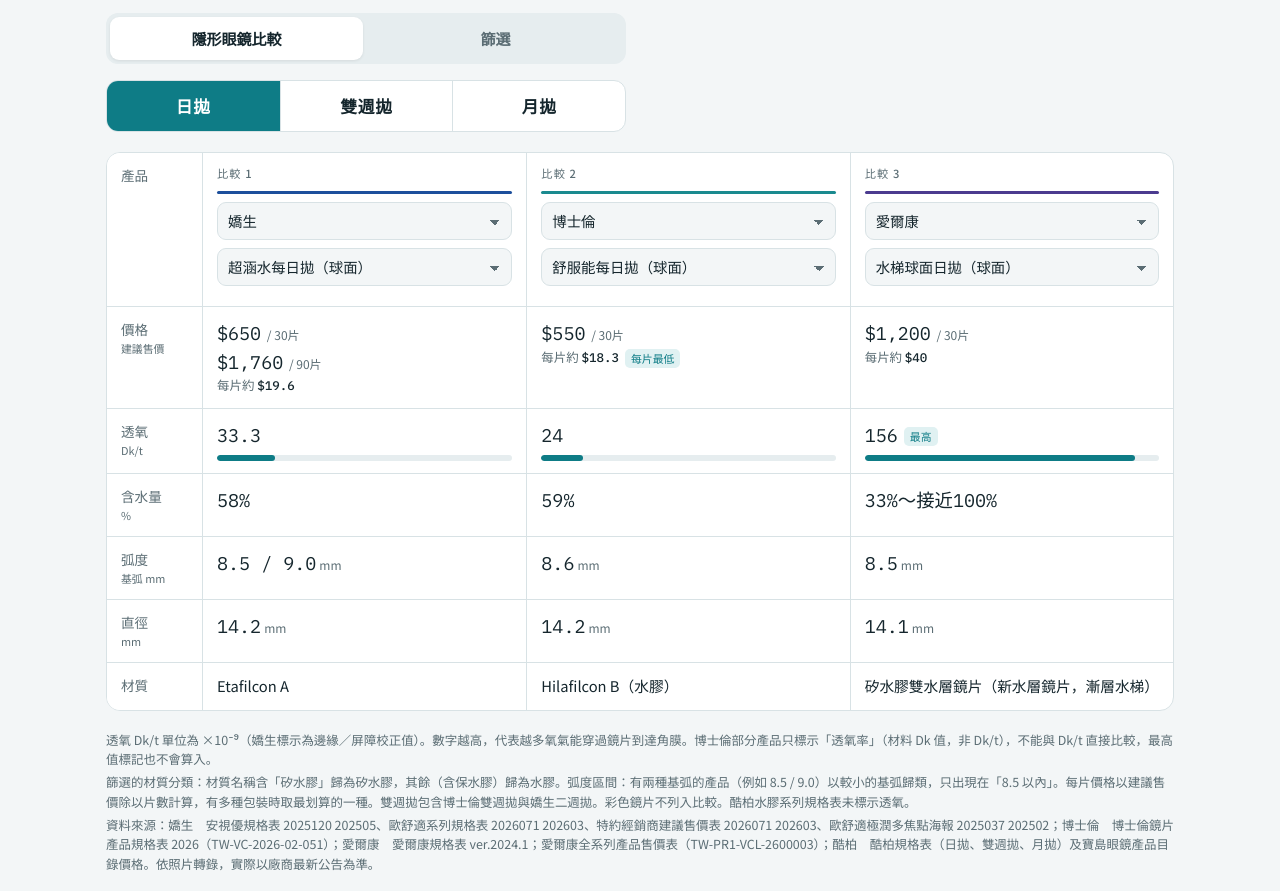
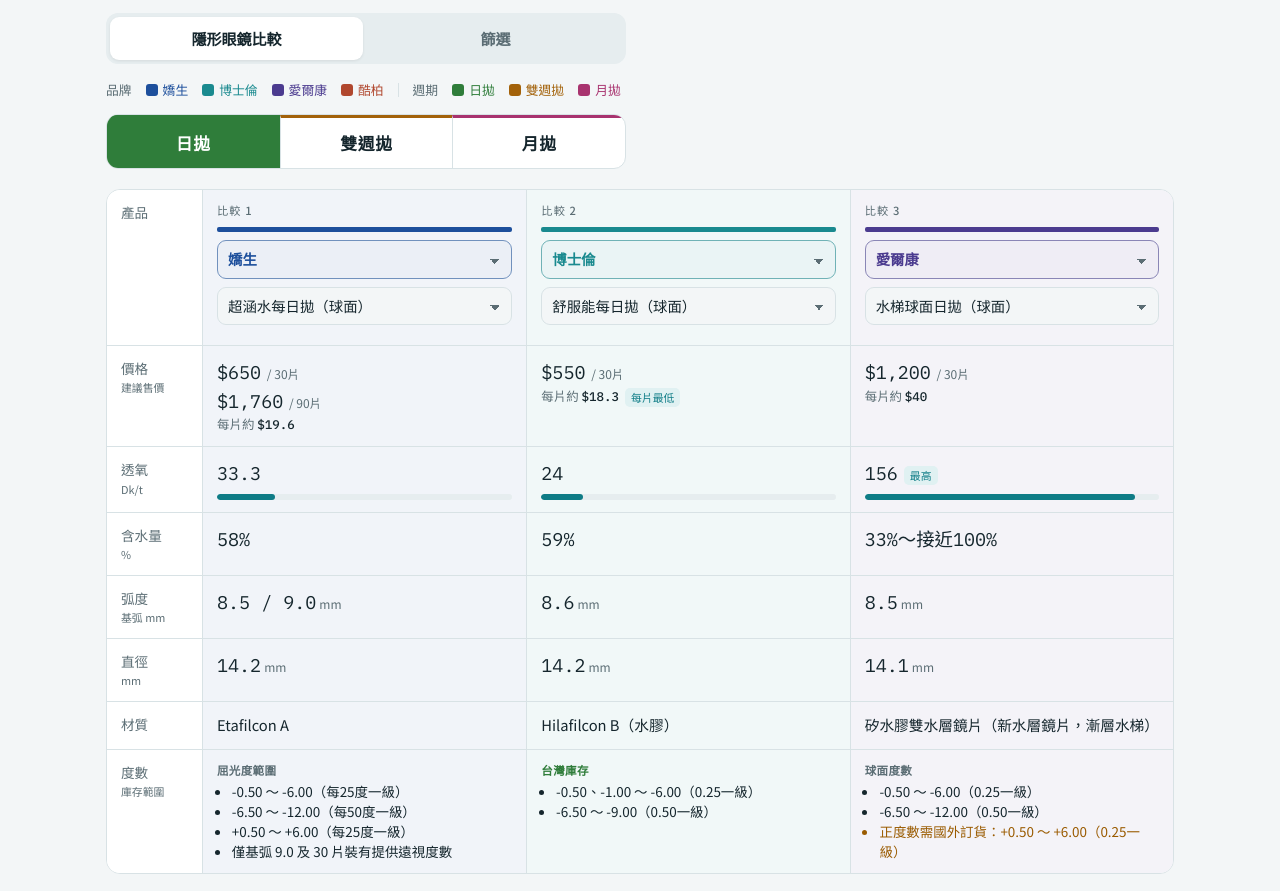
Before and after one commit to Luna05140514/scl, a plain HTML site: page index.html in a window 1280 px wide. Shown: the part 97-988 px from the top of the page. Drawn offline with Linux system fonts and the light colour scheme.

Commit message:
Add files via upload

```diff
--- a/index.html
+++ b/index.html
@@ -1,4 +1,10 @@
-<!doctype html><html><head><meta charset=utf8><meta name=viewport content="width=device-width,initial-scale=1,viewport-fit=cover"><style>:root{color-scheme:light;box-sizing:border-box;padding-top:env(safe-area-inset-top,0px);padding-bottom:env(safe-area-inset-bottom,0px)}html{scroll-padding-top:env(safe-area-inset-top,0px)}body{margin:0;padding:0;font:14px -apple-system,BlinkMacSystemFont,sans-serif;background:#fff;color:#000}img{max-width:100%}[hidden]:not([hidden=until-found i]){display:none!important}</style></head><body>
+<!doctype html>
+<html lang="zh-Hant">
+<head>
+<meta charset="utf-8">
+<meta name="viewport" content="width=device-width,initial-scale=1,viewport-fit=cover">
+</head>
+<body style="margin:0">
 <title>隱形眼鏡品牌比較</title>
 <meta name="claude:viewport-fit-sides" content="cover">
 <link rel="preconnect" href="https://fonts.googleapis.com">
@@ -9,17 +15,18 @@
   --bg:#f3f6f7; --surface:#ffffff; --ink:#15262d; --muted:#5b6d74; --line:#d8e2e5;
   --accent:#0e7c86; --accent-soft:#e0f1f2; --warn:#9a5b00; --warn-soft:#fdf1dc; --track:#e6edef;
   --jnj:#1d4f9c; --bl:#1a8a8f; --alcon:#4b3b8f; --cooper:#b0472e;
+  --daily:#2f7d3a; --weekly:#a3620a; --monthly:#a8336f;
   --sans:"Noto Sans TC",-apple-system,"PingFang TC","Microsoft JhengHei",sans-serif;
   --mono:"IBM Plex Mono",ui-monospace,Menlo,monospace;
 }
 @media (prefers-color-scheme: dark){:root:not([data-theme="light"]){
   --bg:#0f181b; --surface:#172428; --ink:#e4eef0; --muted:#93a8ae; --line:#2a3b40;
   --accent:#4cc3cc; --accent-soft:#163b3f; --warn:#f2b866; --warn-soft:#3a2c14; --track:#24353a;
-  --jnj:#7fa8ec; --bl:#5fcdd2; --alcon:#a99ae6; --cooper:#ec8f76; color-scheme:dark}}
+  --jnj:#7fa8ec; --bl:#5fcdd2; --alcon:#a99ae6; --cooper:#ec8f76; --daily:#7fcb8c; --weekly:#efb45e; --monthly:#ee8fc0; color-scheme:dark}}
 :root[data-theme="dark"]{
   --bg:#0f181b; --surface:#172428; --ink:#e4eef0; --muted:#93a8ae; --line:#2a3b40;
   --accent:#4cc3cc; --accent-soft:#163b3f; --warn:#f2b866; --warn-soft:#3a2c14; --track:#24353a;
-  --jnj:#7fa8ec; --bl:#5fcdd2; --alcon:#a99ae6; --cooper:#ec8f76; color-scheme:dark}
+  --jnj:#7fa8ec; --bl:#5fcdd2; --alcon:#a99ae6; --cooper:#ec8f76; --daily:#7fcb8c; --weekly:#efb45e; --monthly:#ee8fc0; color-scheme:dark}
 *{box-sizing:border-box}
 body{background:var(--bg);color:var(--ink);font-family:var(--sans);font-size:15px;line-height:1.55}
 .wrap{max-width:1100px;margin:0 auto;padding-left:max(16px,env(safe-area-inset-left,0px));padding-right:max(16px,env(safe-area-inset-right,0px))}
@@ -114,6 +121,36 @@ footer p{margin:4px 0}
 .sgroup h2 small{font-size:.75rem;color:var(--muted);font-weight:400}
 .sgroup .results{margin-bottom:0}
 .empty{border:1px dashed var(--line);border-radius:12px;padding:20px;color:var(--muted);background:var(--surface)}
+/* 色彩區分：品牌色塊（欄位、卡片）、拋棄週期色（分頁、標籤） */
+.tabs button[data-t]{border-top:3px solid var(--tc)}
+.tabs button[aria-pressed="true"]{background:var(--tc);color:var(--surface)}
+.tabs button[data-t="daily"],.chip[data-v="daily"],.pill.t-daily{--tc:var(--daily)}
+.tabs button[data-t="weekly"],.chip[data-v="weekly"],.pill.t-weekly{--tc:var(--weekly)}
+.tabs button[data-t="monthly"],.chip[data-v="monthly"],.pill.t-monthly{--tc:var(--monthly)}
+.chip[data-f="type"][aria-pressed="true"]:not([data-v="all"]){background:var(--tc);border-color:var(--tc);color:var(--surface)}
+.chip[data-f="type"]:not([data-v="all"]):not([aria-pressed="true"]){border-color:color-mix(in srgb,var(--tc) 45%,var(--line));color:var(--tc)}
+.pill[class*="t-"]{background:color-mix(in srgb,var(--tc) 14%,var(--surface));color:var(--tc)}
+td.bcol{background:color-mix(in srgb,var(--c) 6%,var(--surface))}
+.brandline{height:5px}
+select.bsel{border-color:color-mix(in srgb,var(--c) 55%,var(--line));color:var(--c);font-weight:700;background-color:color-mix(in srgb,var(--c) 9%,var(--surface))}
+.rcard{border-left:5px solid var(--c,var(--line));background:linear-gradient(to right,color-mix(in srgb,var(--c) 5%,var(--surface)),var(--surface) 60%)}
+.sgroup h2{border-bottom-color:color-mix(in srgb,var(--c) 60%,var(--line))}
+.legend{display:flex;flex-wrap:wrap;gap:6px 14px;font-size:.8rem;color:var(--muted);margin:0 0 14px;align-items:center}
+.legend span{display:inline-flex;align-items:center;gap:5px;font-weight:500}
+.legend i{width:12px;height:12px;border-radius:3px;display:inline-block}
+.legend .lt{color:var(--muted);font-weight:400}
+.legend .sep{width:1px;height:14px;background:var(--line)}
+.pw{display:flex;flex-direction:column;gap:8px;font-size:.84rem;line-height:1.5}
+.pw .pl{font-size:.72rem;font-weight:700;color:var(--muted);letter-spacing:.03em}
+.pw .pl.stock{color:var(--daily)}
+.pw .pl.order{color:var(--warn)}
+.pw ul{margin:2px 0 0;padding-left:1.1em}
+.pw li{margin:0}
+.pw li.order{color:var(--warn)}
+details.pwd{border-top:1px solid var(--line);padding-top:6px}
+details.pwd summary{cursor:pointer;font-size:.8rem;color:var(--muted);font-weight:500}
+details.pwd[open] summary{margin-bottom:6px}
+@media (max-width:640px){.pw{font-size:.68rem;gap:5px}.pw .pl{font-size:.62rem}.pw ul{padding-left:.9em}}
 @media (max-width:640px){.pages{max-width:none}.results{grid-template-columns:1fr}.fgroup .flab{min-width:100%}}
 </style>
 
@@ -127,6 +164,7 @@ footer p{margin:4px 0}
     <button type="button" role="tab" id="tab-compare" data-pg="compare" aria-selected="true">隱形眼鏡比較</button>
     <button type="button" role="tab" id="tab-filter" data-pg="filter" aria-selected="false">篩選</button>
   </div>
+  <div class="legend" id="legend"></div>
   <section id="pg-compare">
     <div class="tabs" id="tabs" role="group" aria-label="拋棄週期"></div>
     <div class="scroller">
@@ -148,7 +186,7 @@ footer p{margin:4px 0}
 
 <footer class="wrap">
   <p>透氧 Dk/t 單位為 ×10⁻⁹（嬌生標示為邊緣／屏障校正值）。數字越高，代表越多氧氣能穿過鏡片到達角膜。博士倫部分產品只標示「透氧率」（材料 Dk 值，非 Dk/t），不能與 Dk/t 直接比較，最高值標記也不會算入。</p>
-  <p>篩選的材質分類：材質名稱含「矽水膠」歸為矽水膠，其餘（含保水膠）歸為水膠。弧度區間：有兩種基弧的產品（例如 8.5 / 9.0）以較小的基弧歸類，只出現在「8.5 以內」。每片價格以建議售價除以片數計算，有多種包裝時取最划算的一種。雙週拋包含博士倫雙週拋與嬌生二週拋。彩色鏡片不列入比較。酷柏水膠系列規格表未標示透氧。</p>
+  <p>篩選的材質分類：材質名稱含「矽水膠」歸為矽水膠，其餘（含保水膠）歸為水膠。弧度區間：有兩種基弧的產品（例如 8.5 / 9.0）以較小的基弧歸類，只出現在「8.5 以內」。每片價格以建議售價除以片數計算，有多種包裝時取最划算的一種。雙週拋包含博士倫雙週拋與嬌生二週拋。彩色鏡片不列入比較。度數列照各廠規格表原文：綠色標題為台灣庫存，橘色為需國外訂貨或非常備度數。酷柏水膠系列規格表未標示透氧。</p>
   <p id="sources"></p>
 </footer>
 
@@ -185,6 +223,11 @@ function packs(p){
   return pr.map((v,i)=>({n:n[i],price:v,each:v/n[i]}));
 }
 const fmt=v=>v>=100?Math.round(v).toLocaleString():(Math.round(v*10)/10).toString();
+function powerHTML(p){
+  if(!p||!p.power||!p.power.length) return "";
+  const cls=l=>/國外|訂貨/.test(l)?"order":/庫存|常備/.test(l)?"stock":"";
+  return `<div class="pw">${p.power.map(g=>`<div><div class="pl ${cls(g.label)}">${esc(g.label)}</div><ul>${g.lines.map(l=>`<li class="${cls(g.label)==="order"||/國外訂貨|非常備/.test(l)?"order":""}">${esc(l)}</li>`).join("")}</ul></div>`).join("")}</div>`;
+}
 function prod(i){return DATA.products.find(p=>p.id===st.slots[i].product)}
 
 function renderTabs(){
@@ -193,7 +236,7 @@ function renderTabs(){
 function buildHeader(){
   $("#head").innerHTML=`<tr><th class="rowh" scope="row">產品</th>${[0,1,2].map(i=>`<td><div class="slot"><span class="n">比較 ${i+1}</span>
     <div class="brandline" id="bl${i}"></div>
-    <select id="b${i}" data-i="${i}" data-k="brand" aria-label="第${i+1}欄品牌"></select>
+    <select id="b${i}" class="bsel" data-i="${i}" data-k="brand" aria-label="第${i+1}欄品牌"></select>
     <select id="p${i}" data-i="${i}" data-k="product" aria-label="第${i+1}欄產品"></select>
     <div id="m${i}"></div></div></td>`).join("")}</tr>`;
 }
@@ -204,6 +247,8 @@ function fillSlot(i,withBrands){
   }
   $("#b"+i).value=s.brand;
   $("#bl"+i).style.background=`var(--${s.brand})`;
+  $("#b"+i).closest("td").style.setProperty("--c",`var(--${s.brand})`);
+  $("#b"+i).closest("td").classList.add("bcol");
   const ps=$("#p"+i);
   ps.innerHTML=list.length?list.map(p=>`<option value="${p.id}">${esc(p.name)}（${CATS[p.cat]}）</option>`).join(""):`<option>—</option>`;
   ps.disabled=!list.length;
@@ -241,8 +286,9 @@ function renderTable(){
     ["弧度","基弧 mm",p=>p&&p.bc&&`<div class="val">${esc(p.bc)}<span class="unit">mm</span></div>`],
     ["直徑","mm",p=>p&&p.dia&&`<div class="val">${esc(p.dia)}<span class="unit">mm</span></div>`],
     ["材質","",p=>p&&p.material&&`<div class="val txt">${esc(p.material)}</div>`],
+    ["度數","庫存範圍",p=>powerHTML(p)],
   ];
-  const html=rows.map(([l,u,f])=>`<tr><th class="rowh" scope="row">${l}${u?`<small>${u}</small>`:""}</th>${ps.map(p=>`<td>${f(p)||`<span class="dash">—</span>`}</td>`).join("")}</tr>`).join("");
+  const html=rows.map(([l,u,f])=>`<tr><th class="rowh" scope="row">${l}${u?`<small>${u}</small>`:""}</th>${ps.map((p,i)=>`<td class="bcol" style="--c:var(--${st.slots[i].brand})">${f(p)||`<span class="dash">—</span>`}</td>`).join("")}</tr>`).join("");
   $("#vals").innerHTML=html;
 }
 function renderAll(){normalize();renderTabs();[0,1,2].forEach(i=>fillSlot(i,true));renderTable();save();}
@@ -256,6 +302,8 @@ $("#head").addEventListener("change",e=>{
   renderTable();save();
 });
 buildHeader();
+$("#legend").innerHTML='<span class="lt">品牌</span>'+DATA.brands.map(b=>`<span style="color:var(--${b.id})"><i style="background:var(--${b.id})"></i>${esc(b.name)}</span>`).join("")+
+  '<span class="sep"></span><span class="lt">週期</span>'+TYPES.map(([k,l])=>`<span style="color:var(--${k})"><i style="background:var(--${k})"></i>${l}</span>`).join("");
 $("#sources").textContent="資料來源："+DATA.brands.filter(b=>b.source).map(b=>`${b.name}　${b.source}`).join("；")+"。依照片轉錄，實際以廠商最新公告為準。";
 renderAll();
 
@@ -284,11 +332,11 @@ function renderFilter(){
     const price=k.length?`$${k.map(x=>x.price.toLocaleString()).join(" / ")}<small>${esc(p.pieces)}${e.length?`・每片約 $${fmt(Math.min(...e))}`:""}</small>`:`<small>未列售價</small>`;
     const dk=!p.dk?"未標示":String(p.dk).replace(/[（(]邊緣校正[)）]/,"").replace(/\s*×10⁻⁹/,"")+(/透氧率/.test(p.dkLabel||"")?"*":"");
     const bc=fs.bc==="all"?esc(p.bc):`<mark>${esc(p.bc)}</mark>`;
-    return `<article class="rcard"><div class="rtop"><div style="min-width:0"><div class="rname">${esc(p.name)}</div></div><div class="rprice">${price}</div></div>
-      <div class="pills"><span class="pill">${TYPES.find(t=>t[0]===p.type)[1]}</span><span class="pill alt">${CATS[p.cat]}</span><span class="pill alt">${matOf(p)==="si"?"矽水膠":"水膠"}</span></div>
-      <dl class="rspec"><div><dt>透氧</dt><dd>${esc(dk)}</dd></div><div><dt>含水量</dt><dd>${esc(p.water||"—")}</dd></div><div><dt>弧度</dt><dd>${bc}</dd></div><div><dt>直徑</dt><dd>${esc(p.dia||"—")}</dd></div><div class="wide"><dt>材質</dt><dd>${esc(p.material||"—")}</dd></div></dl></article>`;
+    return `<article class="rcard" style="--c:var(--${p.brand})"><div class="rtop"><div style="min-width:0"><div class="rname">${esc(p.name)}</div></div><div class="rprice">${price}</div></div>
+      <div class="pills"><span class="pill t-${p.type}">${TYPES.find(t=>t[0]===p.type)[1]}</span><span class="pill alt">${CATS[p.cat]}</span><span class="pill alt">${matOf(p)==="si"?"矽水膠":"水膠"}</span></div>
+      <dl class="rspec"><div><dt>透氧</dt><dd>${esc(dk)}</dd></div><div><dt>含水量</dt><dd>${esc(p.water||"—")}</dd></div><div><dt>弧度</dt><dd>${bc}</dd></div><div><dt>直徑</dt><dd>${esc(p.dia||"—")}</dd></div><div class="wide"><dt>材質</dt><dd>${esc(p.material||"—")}</dd></div></dl>${p.power&&p.power.length?`<details class="pwd"><summary>度數／庫存範圍</summary>${powerHTML(p)}</details>`:""}</article>`;
   };
-  $("#f-results").innerHTML=groups.length?groups.map(g=>`<section class="sgroup"><h2><span class="rbrand" style="color:var(--${g.brand})"><i></i>${esc(brandById[g.brand].name)}</span>${esc(g.series)}<small>${g.items.length} 款</small></h2><div class="results">${g.items.map(card).join("")}</div></section>`).join(""):`<div class="empty">沒有符合條件的產品，換個條件試試。</div>`;
+  $("#f-results").innerHTML=groups.length?groups.map(g=>`<section class="sgroup" style="--c:var(--${g.brand})"><h2><span class="rbrand" style="color:var(--${g.brand})"><i></i>${esc(brandById[g.brand].name)}</span>${esc(g.series)}<small>${g.items.length} 款</small></h2><div class="results">${g.items.map(card).join("")}</div></section>`).join(""):`<div class="empty">沒有符合條件的產品，換個條件試試。</div>`;
   try{localStorage.setItem("lens-filter2",JSON.stringify(fs))}catch(e){}
 }
 $("#pg-filter").addEventListener("click",e=>{const c=e.target.closest("button[data-f]");if(!c)return;fs[c.dataset.f]=c.dataset.v;renderFilter();});
@@ -307,4 +355,5 @@ try{if(!location.hash&&localStorage.getItem("lens-page")==="filter")startPg="fil
 showPage(startPg);
 </script>
 
-</body></html>
+</body>
+</html>
```
